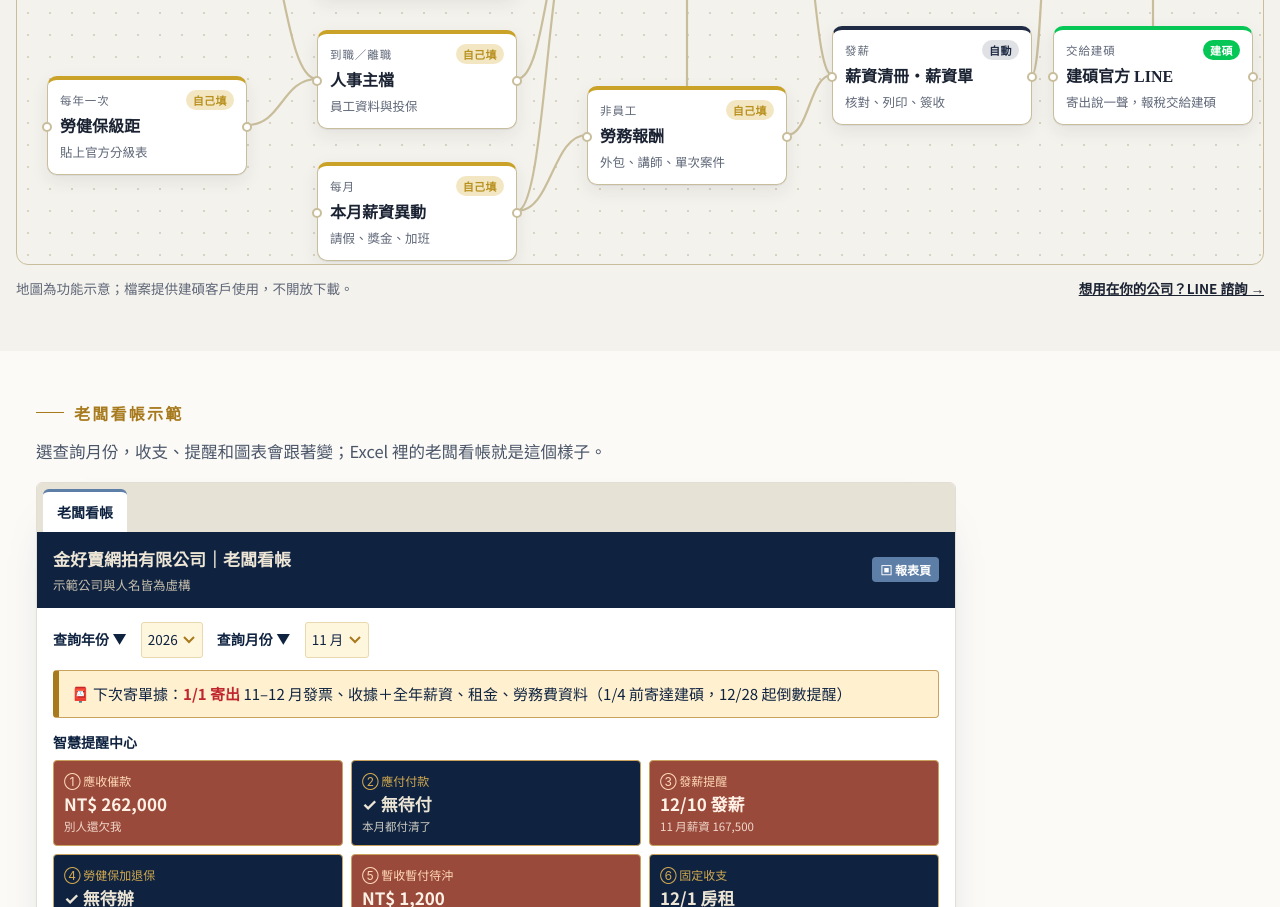
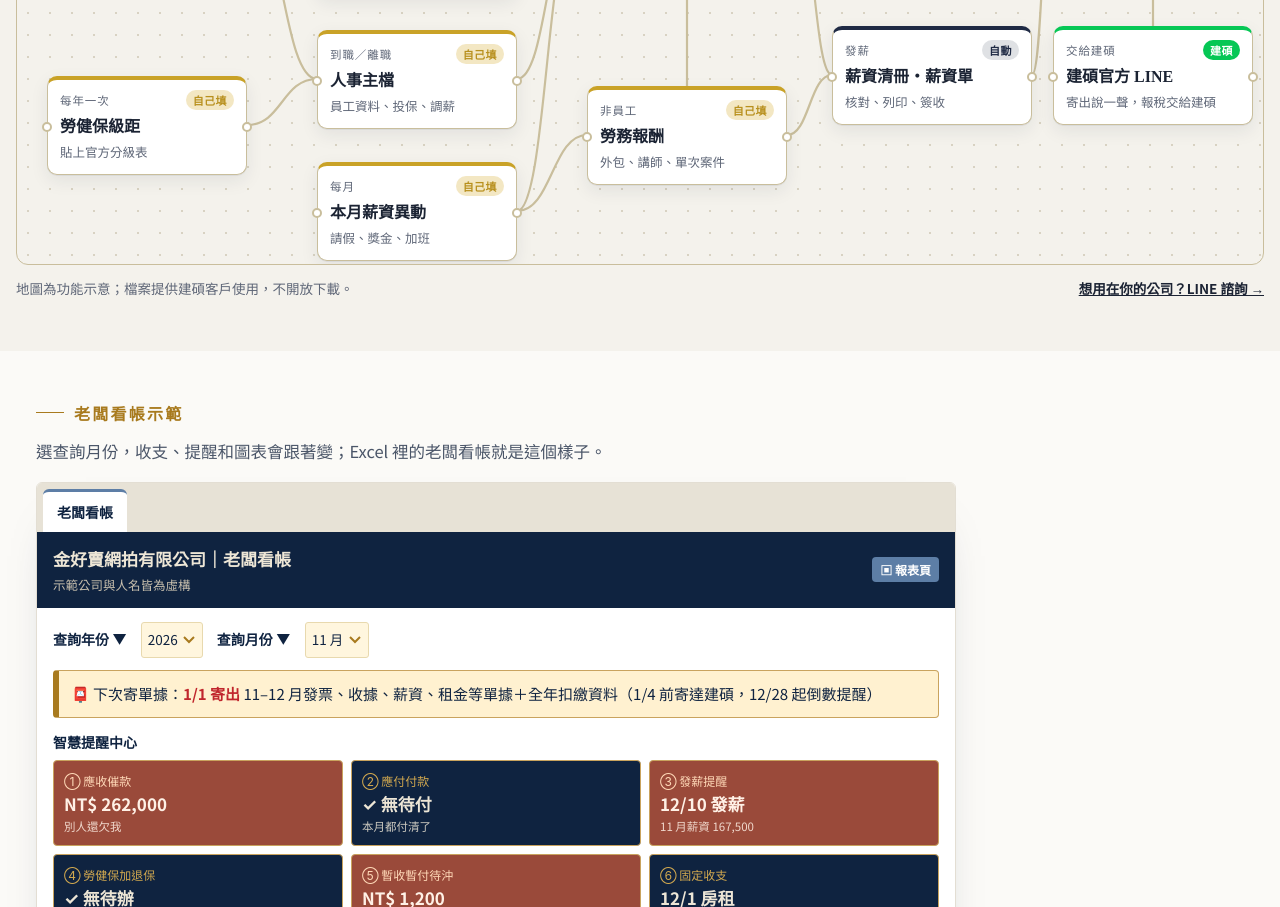
Before and after one commit to tarotmei168/jianshuo, a plain HTML site: page ledger.html in a window 1280 px wide. Shown: the part 1134-2041 px from the top of the page. Drawn offline with Linux system fonts and the light colour scheme.

Commit message:
Add files via upload

```diff
--- a/ledger.html
+++ b/ledger.html
@@ -448,7 +448,7 @@ const NODES=[
  {id:"tx",x:300,y:28,k:"in",kind:"每天",t:"收付登記",d:"每筆錢一列，多用點選",s:"每天的收錢、付錢都記在這裡。",b:["收入、支出、帳戶互轉","還沒收到的錢會一直追蹤","漏填的格子會變色提醒"]},
  {id:"tmp",x:300,y:160,k:"in",kind:"自動沖銷",t:"暫收・暫付・代墊",d:"幫客戶墊的錢不漏收",s:"代墊款另外追蹤，對方還錢自動沖銷。",b:["代墊、預支、押金分開記","月底請款不會漏"]},
  {id:"fixed",x:300,y:292,k:"in",kind:"每月一勾",t:"固定收支表",d:"房租、月費登記一次",s:"固定的錢登記一次，每月勾一下就好。",b:["房租、月費、固定收入","過了約定日還沒勾會提醒"]},
- {id:"hr",x:300,y:424,k:"in",kind:"到職／離職",t:"人事主檔",d:"員工資料與投保",s:"員工資料、年資、特休、投保集中管理。",b:["到職、離職會提醒加退保","年資、特休自動算"]},
+ {id:"hr",x:300,y:424,k:"in",kind:"到職／離職",t:"人事主檔",d:"員工資料、投保、調薪",s:"員工資料、年資、特休、投保集中管理。",b:["到職、離職會提醒加退保","年資、特休自動算","調薪另記一筆，以前月份的薪資不會變"]},
  {id:"chg",x:300,y:556,k:"in",kind:"每月",t:"本月薪資異動",d:"請假、獎金、加班",s:"只有例外才登記，其餘薪資自動算。",b:["請假填時數就自動扣","獎金、加班一筆一列"]},
  {id:"contract",x:570,y:70,k:"in",kind:"往來",t:"客戶合約",d:"月費、到期提醒",s:"每家客戶的合約與月費，快到期會提醒。",b:["簽約中／已解約一目了然","合約期間收入自動加總"]},
  {id:"labor",x:570,y:480,k:"in",kind:"非員工",t:"勞務報酬",d:"外包、講師、單次案件",s:"付給外包、講師的錢，扣繳自動算。",b:["勞務報酬單一張印兩聯","年底自動彙總"]},
@@ -817,7 +817,7 @@ addEventListener('hashchange',fromHash);setTimeout(fromHash,500);
       if (M % 2 === 0) continue;
       const send = new Date(y, M - 1, 1), arrive = new Date(y, M - 1, 4), start = new Date(send - 4 * DAY);
       if (today > arrive) continue;
-      const p1 = M === 1 ? 11 : M - 2, p2 = M === 1 ? 12 : M - 1, per = `${p1}–${p2} 月發票、收據` + (M === 1 ? '＋全年薪資、租金、勞務費資料' : M === 5 ? '＋營所稅結算資料' : '');
+      const p1 = M === 1 ? 11 : M - 2, p2 = M === 1 ? 12 : M - 1, per = `${p1}–${p2} 月發票、收據、薪資、租金等單據` + (M === 1 ? '＋全年扣繳資料' : M === 5 ? '＋營所稅結算資料' : '');
       const sd = `${M}/1`, ad = `${M}/4`, left = Math.round((send - today) / DAY);
       if (today < start) return `📮 下次寄單據：<b>${sd} 寄出</b> ${per}（${ad} 前寄達建碩，${start.getMonth() + 1}/${start.getDate()} 起倒數提醒）`;
       if (left === 4) return `📮 還有 <b>4 天</b>要寄出 ${per}（${sd} 寄出，${ad} 前寄達建碩）`;
```
